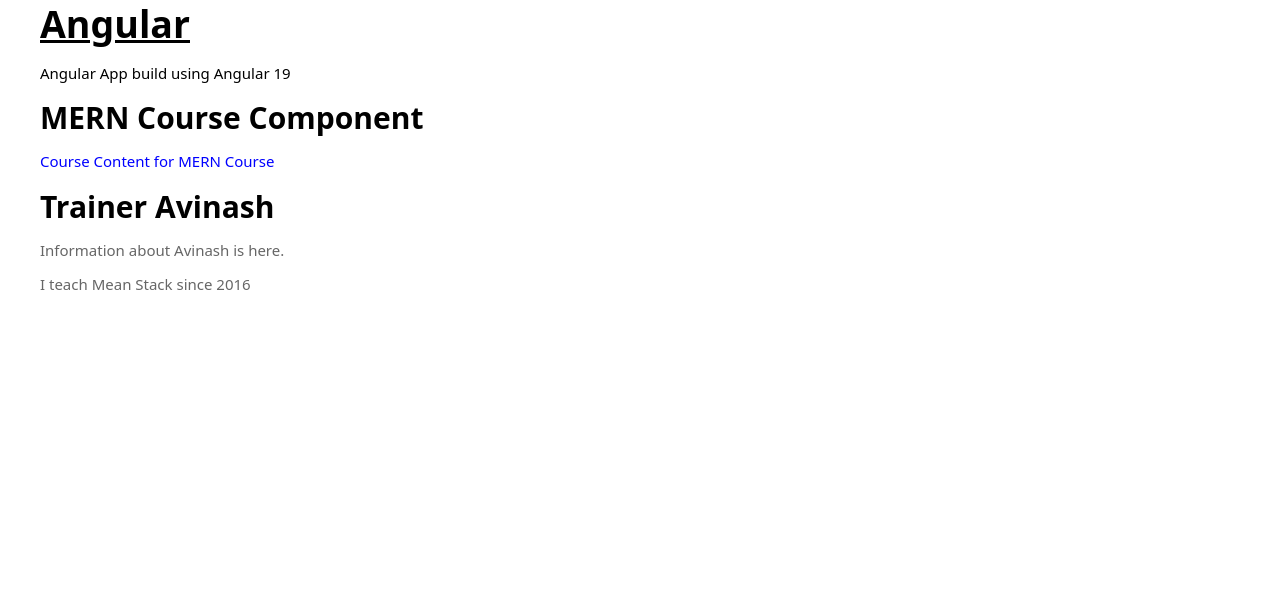
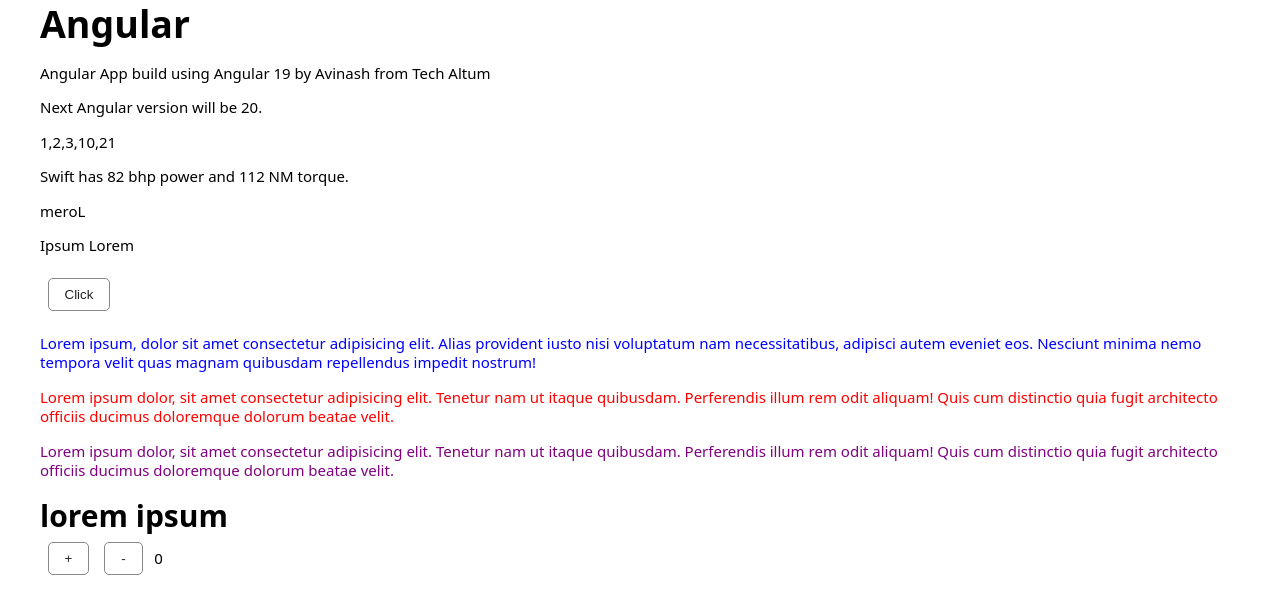
Before and after one commit to avimalhotra/ng-dec-24, an Angular app: page / in a window 1280 px wide. Shown: the top 614 px of the page. Built offline with nearby package versions, Linux system fonts and the light colour scheme.

Commit message:
data binding

```diff
--- /dev/null
+++ b/src/app/admin/admin.component.css
@@ -0,0 +1 @@
+h1{ background: burlywood;}
--- /dev/null
+++ b/src/app/admin/admin.component.html
@@ -0,0 +1 @@
+<h1>{{title}}</h1>
--- /dev/null
+++ b/src/app/admin/admin.component.ts
@@ -0,0 +1,18 @@
+import { Component } from "@angular/core";
+
+@Component({
+    selector:'app-admin',
+    imports:[],
+    templateUrl:'./admin.component.html',
+    styleUrl:'./admin.component.css',
+
+    // template:`<h1>Hello Admin</h1><p>Admin is online</p>`,
+    // styleUrls:['./admin.component.css']
+    // styles:['h1{ color:red }']
+    // styleUrls:['./admin.component.css']
+})
+
+
+export class AdminComponent{
+    title="Admin"
+}
--- a/src/app/app.component.css
+++ b/src/app/app.component.css
@@ -1 +1 @@
-h1{ text-decoration: underline; }
+.para{ color: #00f;}
--- a/src/app/app.component.html
+++ b/src/app/app.component.html
@@ -1,6 +1,31 @@
 <div class="container">
+
   <h1>{{title}}</h1>
-  <p>{{title}} App build using Angular {{version}}</p>
-  <app-course></app-course>
+  <p>{{title}} App build using Angular {{version}} by {{author.name}} from {{author.company}} </p>
+  <p>Next {{title}} version will be {{version+1}}.</p>
+
+
+  <p>{{ arr.sort(numSrt) }}</p>
+
+  <p>{{ car.name }} has {{car.power}} bhp power and {{car.torque}} NM torque.</p>
+  <p>{{reverseString('Lorem')}}</p>
+  <p>{{reverseWords('Lorem Ipsum')}}</p>
+
+  <!-- <img [src]="jack.image" [alt]="jack.alt" [width]="jack.width" [height]="jack.height"> -->
+
+  <button class="btn" [disabled]="disabled">Click</button>
+  <p [class]="p">Lorem ipsum, dolor sit amet consectetur adipisicing elit. Alias provident iusto nisi voluptatum nam necessitatibus, adipisci autem eveniet eos. Nesciunt minima nemo tempora velit quas magnam quibusdam repellendus impedit nostrum!</p>
+  <p [style]="'color:red'">Lorem ipsum dolor, sit amet consectetur adipisicing elit. Tenetur nam ut itaque quibusdam. Perferendis illum rem odit aliquam! Quis cum distinctio quia fugit architecto officiis ducimus doloremque dolorum beatae velit.</p>
+  <p [style]="p1">Lorem ipsum dolor, sit amet consectetur adipisicing elit. Tenetur nam ut itaque quibusdam. Perferendis illum rem odit aliquam! Quis cum distinctio quia fugit architecto officiis ducimus doloremque dolorum beatae velit.</p>
+
+  <h2 (click)="upperCase()">{{h2}}</h2>
+
+  <button class="btn" (click)="inc()"> + </button>
+  <button class="btn" (click)="dec()"> - </button>
+  <output> {{ counter }} </output>
+
+  <!-- <app-course></app-course>
   <app-trainer></app-trainer>
+  <app-admin></app-admin> -->
+
 </div>
--- a/src/app/app.component.ts
+++ b/src/app/app.component.ts
@@ -1,15 +1,41 @@
 import { Component } from '@angular/core';
-import { RouterOutlet } from '@angular/router';
 import { CourseComponent } from "./course/course.component";
 import { TrainerComponent } from './trainer/trainer.component';
+import { AdminComponent } from './admin/admin.component';
+
 
 @Component({
   selector: 'app-root',
-  imports: [RouterOutlet, CourseComponent, TrainerComponent],
+  imports: [CourseComponent, TrainerComponent, AdminComponent],
   templateUrl: './app.component.html',
   styleUrl: './app.component.css'
 })
+
 export class AppComponent {
   title = 'Angular';
   version=19;
+  author={name:"Avinash", company:"Tech Altum"};
+
+  arr=[1,3,2, 10, 21 ];
+  car={ name:"Swift", power:82, torque:112 };
+
+  numSrt=function(a:number,b:number){return a-b};
+  reverseString(x:string){return x.split("").reverse().join("");}
+  reverseWords(x:string){return x.split(" ").reverse().join(" ");}
+
+
+  jack={image:"jack.webp", alt:"Jack Efron", width:70, height:70};
+
+  disabled=false;
+  p="para";
+  p1="color:purple";
+
+  h2="lorem ipsum";
+  upperCase(){ this.h2=this.h2.toUpperCase() }
+
+  counter=0;
+  inc(){ this.counter=this.counter+1 }
+  dec(){ this.counter=this.counter-1 }
+
+
 }
--- a/src/index.html
+++ b/src/index.html
@@ -1,4 +1,4 @@
-<!doctype html>
+<!DOCTYPE html>
 <html lang="en">
 <head>
   <meta charset="utf-8">
--- a/src/styles.css
+++ b/src/styles.css
@@ -1,7 +1,7 @@
 *,::before,::after{ margin: 0; box-sizing: border-box;}
 a{ text-decoration: none;}
-button{ cursor: pointer;}
-:disabled{ cursor: not-allowed;}
+button{ cursor: pointer; padding: 0;}
+:disabled{ cursor: not-allowed; opacity: .5;}
 
 html{ font-size: 15px;}
 
@@ -14,3 +14,7 @@
 h3{ font-size: 1.5rem; }
 h4{ font-size: 1.25rem; }
 p{ margin: 1rem 0;}
+
+.btn{ padding: 8px 16px; color: #222; background: none; border: 1px solid #888; border-radius: 5px; margin: .5rem; }
+.btn:enabled:hover{ background: #666; color: #fff;}
+.btn:enabled:active{ background: #000; }
```
Also changed, not shown: public/jack.webp (added).
